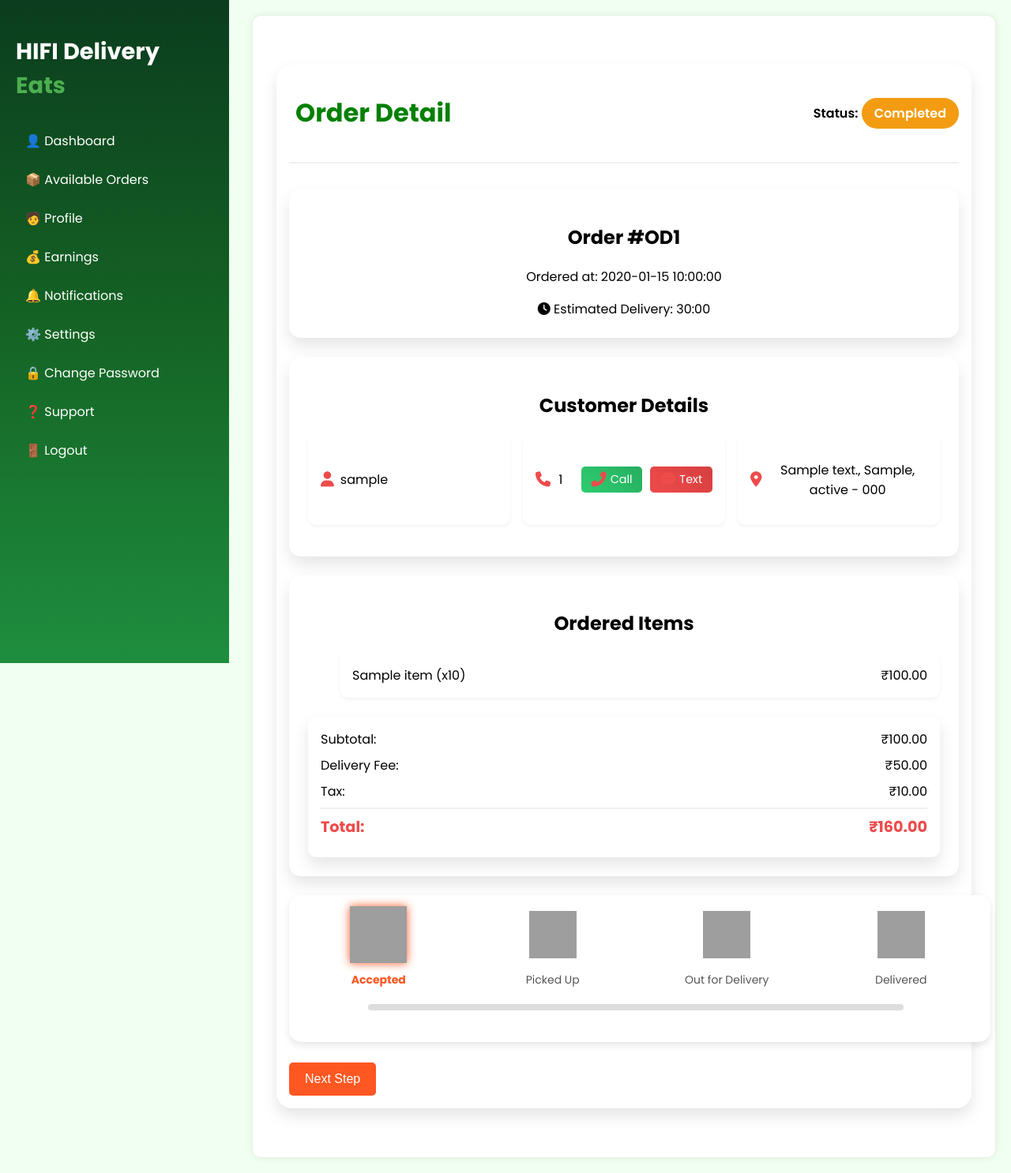
After one commit to Honey22205/Hifi, a Flask app: page /delivery-partner/order-tracking/1 in a window 1280 px wide. The commit adds this page. Shown: the whole page at 79% size. Run offline with Flask 3, Linux system fonts and the light colour scheme; a user stored in the database is signed in; tables that the repository leaves empty hold one stand-in row (values such as "Sample post"); some libraries are stand-ins or nearby versions; grey boxes are pictures that could not be loaded.

Commit message:
Implement order tracking feature with status updates and earnings display

```diff
--- a/routes.py
+++ b/routes.py
@@ -706,6 +706,28 @@ def delivery_agent_routes(app, db):
 
         return render_template("delivery_agent/order_detail.html", user=current_user, order=order)
 
+    @app.route('/delivery-partner/order-tracking/<int:order_id>')
+    def delivery_partner_order_tracking(order_id):
+        """Fetch detailed order information along with order items and customer details."""
+
+        order = (
+            db.session.query(Order)
+            .options(
+                joinedload(Order.user).joinedload(Customer.addresses),  # Load customer's addresses
+                joinedload(Order.items).joinedload(OrderItem.menu_item)  # Load each order item's menu details
+            )
+            .filter(
+                Order.delivery_agent_id == current_user.id,
+                Order.id == order_id
+            )
+            .first()
+        )
+
+        if not order:
+            return "Order not found", 404
+
+        return render_template("delivery_agent/track_order.html", user=current_user, order=order)
+
 
 
     @app.route('/order/<int:order_id>/accept', methods=['POST'])
@@ -749,7 +771,7 @@ def delivery_agent_routes(app, db):
     def edit_delivery_status(order_id):
         order = Order.query.get_or_404(order_id)
 
-        valid_statuses = ["Order Pickup", "On the Way", "Reached Destination", "Delivered" ]
+        valid_statuses = ["Accepted", "Picked Up", "Out for Delivery", "Completed"]
         new_status = request.form.get('delivery_status')
 
         if new_status in valid_statuses:
@@ -812,53 +834,82 @@ def delivery_agent_routes(app, db):
 
 
 
-    @app.route('/api/orders/<int:order_id>/complete', methods=['POST'])
+    @app.route('/api/orders/<int:order_id>/update_status', methods=['POST'])
     @login_required
-    def complete_order(order_id):
+    def update_order_status(order_id):
         order = Order.query.get_or_404(order_id)
-        order.status = 'Completed'
-        order.delivered_at = func.now()
 
-        # Update or create earnings record for today
-        today_earnings = Earnings.query.filter(
-            Earnings.delivery_agent_id == current_user.id,
-            func.date(Earnings.earned_at) == func.date(func.now())
-        ).first()
+        # Define the sequence of statuses
+        status_sequence = ["Accepted", "Picked Up", "Out for Delivery", "Completed"]
 
-        base_pay_per_delivery = 50.0
+        # Ensure the current delivery_status is one of the expected values
+        if order.delivery_status not in status_sequence:
+            return jsonify({'error': 'Invalid delivery status'}), 400
 
-        if today_earnings:
-            # Add base pay for this delivery
-            today_earnings.base_pay += base_pay_per_delivery
-            today_earnings.trips_count += 1
-            # Add bonus for every 5 trips
-            if today_earnings.trips_count % 5 == 0:
-                today_earnings.bonus += 100.0
-        else:
-            # Get previous earnings to carry forward
-            previous_earnings = Earnings.query.filter(
+        # If the order is already completed, no update is necessary
+        if order.delivery_status == "Completed":
+            return jsonify({'message': 'Order is already completed'}), 400
+
+        # Find the current index and move to the next status in the sequence
+        current_index = status_sequence.index(order.delivery_status)
+        next_index = current_index + 1
+        order.delivery_status = status_sequence[next_index]
+
+        # When status reaches "Completed", update the main status, delivered_at, and earnings
+        if order.delivery_status == "Completed":
+            order.status = "Completed"
+            order.delivered_at = func.now()
+
+            # Update or create earnings record for today
+            today_earnings = Earnings.query.filter(
                 Earnings.delivery_agent_id == current_user.id,
-                func.date(Earnings.earned_at) < func.date(func.now())
-            ).order_by(Earnings.earned_at.desc()).first()
+                func.date(Earnings.earned_at) == func.date(func.now())
+            ).first()
 
-            initial_base_pay = previous_earnings.base_pay if previous_earnings else 0.0
-            initial_bonus = previous_earnings.bonus if previous_earnings else 0.0
+            base_pay_per_delivery = 50.0
 
-            today_earnings = Earnings(
-                delivery_agent_id=current_user.id,
-                base_pay=initial_base_pay + base_pay_per_delivery,
-                bonus=initial_bonus,
-                trips_count=1
-            )
-            db.session.add(today_earnings)
+            if today_earnings:
+                # Add base pay for this delivery
+                today_earnings.base_pay += base_pay_per_delivery
+                today_earnings.trips_count += 1
+                # Add bonus for every 5 trips
+                if today_earnings.trips_count % 5 == 0:
+                    today_earnings.bonus += 100.0
+            else:
+                # Get previous earnings to carry forward
+                previous_earnings = Earnings.query.filter(
+                    Earnings.delivery_agent_id == current_user.id,
+                    func.date(Earnings.earned_at) < func.date(func.now())
+                ).order_by(Earnings.earned_at.desc()).first()
+
+                initial_base_pay = previous_earnings.base_pay if previous_earnings else 0.0
+                initial_bonus = previous_earnings.bonus if previous_earnings else 0.0
+
+                today_earnings = Earnings(
+                    delivery_agent_id=current_user.id,
+                    base_pay=initial_base_pay + base_pay_per_delivery,
+                    bonus=initial_bonus,
+                    trips_count=1
+                )
+                db.session.add(today_earnings)
 
         db.session.commit()
-        return jsonify({'message': 'Order completed successfully', 'earnings': {
-            'base_pay': today_earnings.base_pay,
-            'bonus': today_earnings.bonus,
-            'trips_count': today_earnings.trips_count,
-            'total': today_earnings.base_pay + today_earnings.bonus
-        }})
+
+        response = {
+            'message': 'Order delivery status updated successfully',
+            'delivery_status': order.delivery_status
+        }
+
+        if order.delivery_status == "Completed":
+            response['earnings'] = {
+                'base_pay': today_earnings.base_pay,
+                'bonus': today_earnings.bonus,
+                'trips_count': today_earnings.trips_count,
+                'total': today_earnings.base_pay + today_earnings.bonus
+            }
+
+        return jsonify(response)
+
 
     @app.route('/api/delivery-agent/earnings')
     @login_required
--- /dev/null
+++ b/static/css/delivery_agent/track_order.css
@@ -0,0 +1,273 @@
+:root {
+    --primary-color: #ee4b4b;
+    --primary-dark: #d63f3f;
+    --secondary-color: #333333;
+    --success-color: #2ecc71;
+    --success-dark: #27ae60;
+    --warning-color: #f39c12;
+    --danger-color: #e74c3c;
+    --danger-dark: #c0392b;
+    --text-color: #333333;
+    --bg-color: #f0fff0;
+    --card-bg: #ffffff;
+    --shadow: 0 10px 20px rgba(0, 0, 0, 0.1);
+  }
+
+  /* Wrap the page content so these styles do not affect the sidebar */
+  .order-detail-container {
+    max-width: 900px;
+    margin: 2rem auto;
+    padding: 1rem;
+    background-color: var(--card-bg);
+    border-radius: 20px;
+    box-shadow: var(--shadow);
+  }
+
+  /* Header and Logo */
+  .order-detail-container header {
+    display: flex;
+    justify-content: space-between;
+    align-items: center;
+    margin-bottom: 2rem;
+    padding-bottom: 1rem;
+    border-bottom: 2px solid #f0f0f0;
+  }
+  .order-detail-container .logo {
+    display: flex;
+    align-items: center;
+    gap: 0.5rem;
+  }
+  .order-detail-container .logo-icon {
+    font-size: 2.5rem;
+  }
+  .order-detail-container h1 {
+    font-size: 2rem;
+    color: green;
+  }
+
+  /* Order Status */
+  .order-detail-container .order-status {
+    font-size: 1rem;
+  }
+  .order-detail-container .status-label {
+    font-weight: 600;
+  }
+  .order-detail-container .status-value {
+    padding: 0.5rem 1rem;
+    border-radius: 20px;
+    background-color: var(--warning-color);
+    color: white;
+    font-weight: 600;
+  }
+
+  /* Card Styles */
+  .order-detail-container .card {
+    background: white;
+    padding: 1.5rem;
+    border-radius: 15px;
+    box-shadow: var(--shadow);
+    margin-bottom: 1.5rem;
+  }
+
+  /* Customer and Order Details */
+  .order-detail-container .info-grid {
+    display: grid;
+    grid-template-columns: repeat(auto-fit, minmax(200px, 1fr));
+    gap: 1rem;
+    margin-bottom: 1rem;
+  }
+  .order-detail-container .info-item {
+    display: flex;
+    align-items: center;
+    gap: 0.5rem;
+    background-color: white;
+    padding: 1rem;
+    border-radius: 10px;
+    box-shadow: 0 2px 4px rgba(0, 0, 0, 0.05);
+  }
+  .order-detail-container .info-item i {
+    font-size: 1.2rem;
+    color: var(--primary-color);
+  }
+
+  /* Order Items and Summary */
+  .order-detail-container .order-items ul {
+    list-style-type: none;
+  }
+  .order-detail-container .order-items li {
+    display: flex;
+    justify-content: space-between;
+    align-items: center;
+    padding: 1rem;
+    background-color: white;
+    border-radius: 10px;
+    margin-bottom: 0.5rem;
+    box-shadow: 0 2px 4px rgba(0, 0, 0, 0.05);
+  }
+  .order-detail-container .order-summary {
+    margin-top: 1.5rem;
+    background-color: white;
+    padding: 1rem;
+    border-radius: 10px;
+    box-shadow: var(--shadow);
+  }
+  .order-detail-container .summary-item {
+    display: flex;
+    justify-content: space-between;
+    margin-bottom: 0.5rem;
+  }
+  .order-detail-container .summary-item.total {
+    font-weight: 700;
+    font-size: 1.2rem;
+    color: var(--primary-color);
+    border-top: 2px solid #f0f0f0;
+    padding-top: 0.5rem;
+    margin-top: 0.5rem;
+  }
+
+  /* Phone Actions */
+  .order-detail-container .phone-info {
+    display: flex;
+    align-items: center;
+    gap: 10px;
+  }
+  .order-detail-container .phone-actions {
+    display: flex;
+    gap: 10px;
+    margin-left: auto;
+  }
+  .order-detail-container .phone-actions .btn {
+    padding: 0.4rem 0.8rem;
+    font-size: 0.9rem;
+    text-decoration: none;
+    border-radius: 5px;
+    display: flex;
+    align-items: center;
+    gap: 5px;
+  }
+  .order-detail-container .btn-call {
+    background: linear-gradient(45deg, var(--success-color), var(--success-dark));
+    color: white;
+  }
+  .order-detail-container .btn-call:hover {
+    background: linear-gradient(45deg, var(--success-dark), var(--success-color));
+  }
+  .order-detail-container .btn-text {
+    background: linear-gradient(45deg, var(--primary-color), var(--primary-dark));
+    color: white;
+  }
+  .order-detail-container .btn-text:hover {
+    background: linear-gradient(45deg, var(--primary-dark), var(--primary-color));
+  }
+
+  /* Tracking Section */
+  .order-detail-container .tracking-container {
+    display: flex;
+    justify-content: space-between;
+    align-items: center;
+    width: 100%;
+    background: white;
+    padding: 20px;
+    border-radius: 15px;
+    box-shadow: 0px 4px 10px rgba(0, 0, 0, 0.1);
+    position: relative;
+    flex-wrap: wrap;
+    margin-bottom: 1rem;
+  }
+  .order-detail-container .tracking-step {
+    text-align: center;
+    width: 22%;
+    position: relative;
+  }
+  .order-detail-container .tracking-step img {
+    width: 60px;
+    height: 60px;
+    margin-bottom: 10px;
+    transition: transform 0.3s ease-in-out;
+  }
+  .order-detail-container .tracking-step.active img {
+    transform: scale(1.2);
+    filter: drop-shadow(0px 0px 5px #ff5722);
+  }
+  .order-detail-container .step-line {
+    position: absolute;
+    top: 30px;
+    left: 12.5%;
+    width: 75%;
+    height: 5px;
+    background: #ddd;
+    z-index: -1;
+    transition: background 0.5s ease-in-out;
+  }
+  .order-detail-container .step-text {
+    font-size: 14px;
+    color: #555;
+    font-weight: 400;
+    transition: color 0.3s ease-in-out;
+  }
+  .order-detail-container .tracking-step.active .step-text {
+    font-weight: bold;
+    color: #ff5722;
+  }
+
+  /* Progress Bar */
+  .order-detail-container .progress-bar {
+    width: 80%;
+    height: 8px;
+    background: #ddd;
+    border-radius: 5px;
+    margin: 20px 0;
+    position: relative;
+    max-width: 700px;
+    margin-left: 5rem;
+  }
+  .order-detail-container .progress {
+    height: 100%;
+    width: 0%;
+    background: #ff5722;
+    border-radius: 5px;
+    transition: width 1s ease-in-out;
+  }
+
+  /* General Button Styling */
+  .order-detail-container button {
+    padding: 12px 20px;
+    background: #ff5722;
+    color: white;
+    border: none;
+    cursor: pointer;
+    font-size: 16px;
+    border-radius: 5px;
+    margin-top: 10px;
+    transition: 0.3s ease-in-out;
+  }
+  .order-detail-container button:hover {
+    background: #e64a19;
+  }
+
+  /* Responsive Styles */
+  @media (max-width: 600px) {
+    .order-detail-container {
+      padding: 1rem;
+      margin: 1rem;
+    }
+    .order-detail-container header {
+      flex-direction: column;
+      align-items: flex-start;
+      gap: 1rem;
+    }
+    .order-detail-container .tracking-container {
+      flex-direction: column;
+      align-items: center;
+    }
+    .order-detail-container .tracking-step {
+      width: 100%;
+      margin-bottom: 20px;
+    }
+    .order-detail-container .step-line {
+      display: none;
+    }
+    .order-detail-container button {
+      width: 100%;
+    }
+  }
--- /dev/null
+++ b/static/js/delivery_agent/track_order.js
@@ -0,0 +1,65 @@
+function trackOrder() {
+    const container = document.querySelector('.order-detail-container');
+    const orderId = container.getAttribute('data-order-id');
+    const steps = document.querySelectorAll('.tracking-step');
+    const progress = document.querySelector('.progress');
+
+    // Send POST request to update the order's status
+    fetch(`/api/orders/${orderId}/update_status`, {
+      method: 'POST',
+      headers: {
+        'Content-Type': 'application/json'
+      }
+    })
+    .then(response => {
+      if (!response.ok) {
+        return response.json().then(err => { throw err; });
+      }
+      return response.json();
+    })
+    .then(data => {
+      // Determine the current status and update the UI accordingly.
+      // Assume the status sequence is: Accepted, Picked Up, Out for Delivery, Delivered
+      const statusOrder = ["Accepted", "Picked Up", "Out for Delivery", "Delivered"];
+
+      // Map backend status if necessary (if backend returns "Completed" for final step)
+      let displayStatus = data.delivery_status;
+      if (displayStatus === "Completed") {
+        displayStatus = "Delivered";
+      }
+
+      // Find the index of the current status
+      const currentStep = statusOrder.indexOf(displayStatus);
+
+      // Update the active class on each tracking step
+      steps.forEach((step, index) => {
+        if (index <= currentStep) {
+          step.classList.add("active");
+        } else {
+          step.classList.remove("active");
+        }
+      });
+
+      // Update progress bar width: calculates percentage based on current step
+      progress.style.width = `${((currentStep + 1) / statusOrder.length) * 100}%`;
+
+      // Optionally update any status text on the page if needed
+      const statusElement = document.getElementById('orderStatus');
+      if (statusElement) {
+        statusElement.textContent = displayStatus;
+      }
+
+      // Optionally, if delivered and earnings data is provided, show an alert with earnings info
+      if (displayStatus === "Delivered" && data.earnings) {
+        alert(`Earnings Updated:
+  Base Pay: ₹${data.earnings.base_pay}
+  Bonus: ₹${data.earnings.bonus}
+  Trips: ${data.earnings.trips_count}
+  Total: ₹${data.earnings.total}`);
+      }
+    })
+    .catch(err => {
+      console.error('Error updating order status:', err);
+      alert(err.error || 'An error occurred while updating status.');
+    });
+  }
--- a/templates/delivery_agent/dashboard.html
+++ b/templates/delivery_agent/dashboard.html
@@ -124,7 +124,7 @@
         <td style="color: green">{{ order.order_status }}</td>
         <td>
           <a
-            href="{{ url_for('delivery_partner_order_detail', order_id=order.order_id) }}"
+            href="{{ url_for('delivery_partner_order_tracking', order_id=order.order_id) }}"
             >Details</a
           >
         </td>
--- /dev/null
+++ b/templates/delivery_agent/track_order.html
@@ -0,0 +1,156 @@
+{% extends "delivery_agent/index.html" %} {% block css %}
+<link rel="stylesheet" href="/css/delivery_agent/track_order.css" />
+<link
+  href="https://fonts.googleapis.com/css2?family=Poppins:wght@300;400;500;600;700&display=swap"
+  rel="stylesheet"
+/>
+<script
+  src="https://kit.fontawesome.com/a076d05399.js"
+  crossorigin="anonymous"
+></script>
+{% endblock css %} {% block content %}
+<div class="order-detail-container">
+  <header>
+    <div class="logo">
+      <span class="logo-icon"></span>
+      <h1>Order Detail</h1>
+    </div>
+    <div class="order-status">
+      <span class="status-label">Status:</span>
+      <span class="status-value" id="orderStatus"
+        >{{ order.delivery_status }}</span
+      >
+    </div>
+  </header>
+
+  <main>
+    <section class="order-info card">
+      <h2>Order #OD{{ order.id }}</h2>
+      <p class="order-time">
+        Ordered at:
+        <span id="orderTime"
+          >{{ order.created_at.strftime('%Y-%m-%d %H:%M:%S') }}</span
+        >
+      </p>
+      <div class="estimated-delivery">
+        <i class="fas fa-clock"></i>
+        <span>Estimated Delivery: </span>
+        <span id="estimatedDelivery">30:00</span>
+      </div>
+    </section>
+
+    <section class="customer-info card">
+      <h2>Customer Details</h2>
+      <div class="info-grid">
+        <div class="info-item">
+          <i class="fas fa-user"></i>
+          <p id="customerName">{{ order.user.username }}</p>
+        </div>
+        <div class="info-item phone-info">
+          <i class="fas fa-phone"></i>
+          <p id="customerPhone">{{ order.user.phone }}</p>
+          <div class="phone-actions">
+            <a href="tel:{{ order.user.phone }}" class="btn btn-call">
+              <i class="fas fa-phone-alt"></i> Call
+            </a>
+            <a href="sms:{{ order.user.phone }}" class="btn btn-text">
+              <i class="fas fa-comment-dots"></i> Text
+            </a>
+          </div>
+        </div>
+        <div class="info-item">
+          <i class="fas fa-map-marker-alt"></i>
+          <p id="customerAddress">
+            {% if order.user.addresses %} {{
+            order.user.addresses[0].address_line }}, {{
+            order.user.addresses[0].city }}, {{ order.user.addresses[0].state }}
+            - {{ order.user.addresses[0].zip_code }} {% else %} No address
+            provided. {% endif %}
+          </p>
+        </div>
+      </div>
+    </section>
+
+    <section class="order-items card">
+      <h2>Ordered Items</h2>
+      <ul id="itemList">
+        {% for item in order.items %}
+        <li>
+          <span>{{ item.menu_item.name }} (x{{ item.quantity }})</span>
+          <span>₹{{ '%.2f' | format(item.price * item.quantity) }}</span>
+        </li>
+        {% else %}
+        <li>No items found.</li>
+        {% endfor %}
+      </ul>
+      {% set ns = namespace(subtotal=0) %} {% for item in order.items %} {% set
+      ns.subtotal = ns.subtotal + (item.price * item.quantity) %} {% endfor %}
+      {% set delivery_fee = 50 %} {% set tax = ns.subtotal * 0.1 %} {% set total
+      = ns.subtotal + delivery_fee + tax %}
+      <div class="order-summary">
+        <div class="summary-item">
+          <span>Subtotal:</span>
+          <span id="subtotal">₹{{ '%.2f' | format(ns.subtotal) }}</span>
+        </div>
+        <div class="summary-item">
+          <span>Delivery Fee:</span>
+          <span id="deliveryFee">₹{{ '%.2f' | format(delivery_fee) }}</span>
+        </div>
+        <div class="summary-item">
+          <span>Tax:</span>
+          <span id="tax">₹{{ '%.2f' | format(tax) }}</span>
+        </div>
+        <div class="summary-item total">
+          <span>Total:</span>
+          <span id="orderTotal">₹{{ '%.2f' | format(total) }}</span>
+        </div>
+      </div>
+    </section>
+    <section>
+      <div class="tracking-container">
+        <div class="step-line"></div>
+
+        <div class="tracking-step active">
+          <img
+            src="https://cdn-icons-png.flaticon.com/512/747/747376.png"
+            alt="Accepted"
+          />
+          <div class="step-text">Accepted</div>
+        </div>
+
+        <div class="tracking-step">
+          <img
+            src="https://cdn-icons-png.flaticon.com/512/1046/1046784.png"
+            alt="Picked Up"
+          />
+          <div class="step-text">Picked Up</div>
+        </div>
+
+        <div class="tracking-step">
+          <img
+            src="https://cdn-icons-png.flaticon.com/512/3075/3075977.png"
+            alt="Out for Delivery"
+          />
+          <div class="step-text">Out for Delivery</div>
+        </div>
+
+        <div class="tracking-step">
+          <img
+            src="https://cdn-icons-png.flaticon.com/512/190/190411.png"
+            alt="Delivered"
+          />
+          <div class="step-text">Delivered</div>
+        </div>
+        <div class="progress-bar">
+          <div class="progress"></div>
+        </div>
+
+    </div>
+    <button onclick="trackOrder()">Next Step</button>
+
+    </section>
+  </main>
+</div>
+{% endblock content %} {% block script %}
+<script src="/js/delivery_agent/track_order.js"></script>
+{% endblock %}
```
